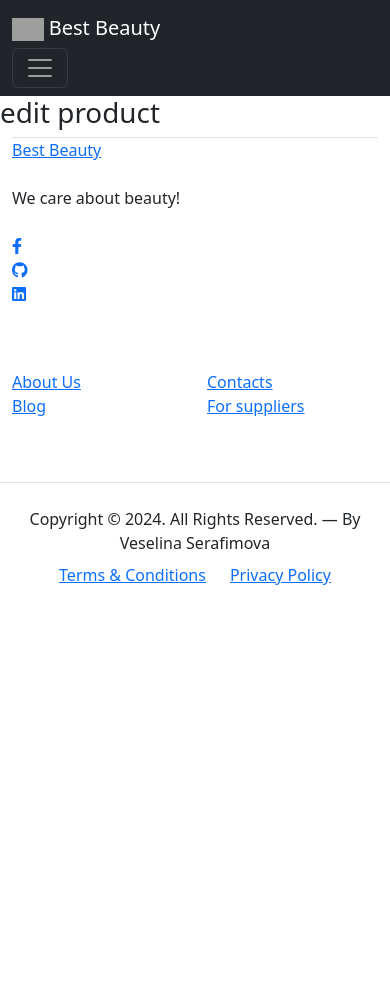
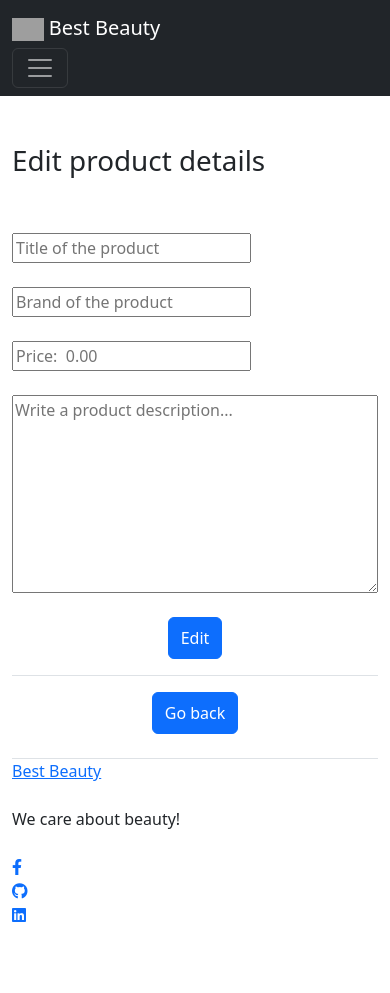
Before and after one commit to vessln/Cosmetics_store, a Django app: template templates/products/edit_product.html in a window 390 px wide. Shown: the top 993 px of the page. Before the commit the page ends 585 px from the top, so only its background shows below. Run offline with Django 5.2, Linux system fonts and the light colour scheme; the template is opened without the code that fills it: values that come from a table or form of the project are taken from there, others are empty; some libraries are stand-ins or nearby versions; grey boxes are pictures that could not be loaded.

Commit message:
make edit product page and form

```diff
--- a/cosmetics_store/products/forms.py
+++ b/cosmetics_store/products/forms.py
@@ -32,6 +32,7 @@ class CreateProductForm(forms.ModelForm):
     def save(self, commit=True):
         instance = super().save(commit=False)
 
+        # makes brand's name UPPERCASE
         instance.brand = self.cleaned_data["brand"].upper()
 
         image = self.cleaned_data["image_product"]
@@ -39,13 +40,13 @@ class CreateProductForm(forms.ModelForm):
         # thumbnail() calculates an appropriate thumbnail size to preserve the aspect of the image and resizes it:
         img.thumbnail((400, 300))
 
-        # create temporary object for the image, which is stored in memory, not on disk
+        # creates temporary object for the image, which is stored in memory, not on disk
         buffer = BytesIO()
         img.save(buffer, format="JPEG")
         # ensures that all data from the Beginning of the buffer will be ridden (pointer is moved to the beginning):
         buffer.seek(0)
 
-        # update the instance's image field with the new resized image
+        # updates the instance's image field with the new resized image
         instance.image_product = InMemoryUploadedFile(
             buffer,
             None,
@@ -61,6 +62,20 @@ class CreateProductForm(forms.ModelForm):
 
 
 class UpdateProductForm(forms.ModelForm):
+    def __init__(self, *args, **kwargs):
+        super().__init__(*args, **kwargs)
+        self.fields["title_product"].widget.attrs["readonly"] = "readonly"
+        self.fields["brand"].widget.attrs["readonly"] = "readonly"
+
     class Meta:
         model = ProductModel
-        fields = ("title_product", "category", "brand", "price", "image_product", "description",)
+        fields = ("title_product", "brand", "price", "description",)
+
+        error_messages = {
+            "price": {
+                "required": "Please, enter a price. This field is required.",
+            },
+            "description": {
+                "required": "Please, write a product description. This field is required.",
+            },
+        }
--- a/templates/products/edit_product.html
+++ b/templates/products/edit_product.html
@@ -4,6 +4,73 @@
 
 {% block main_content %}
 
-<h1>edit product</h1>
+    <div class="container">
+        <div class="row py-4 mt-4 align-items-center">
+            <div class="col-md-5 pr-lg-5 mb-5 mb-md-0">
+                <h1 class=" pb-0">Edit product details</h1>
+                <img width="80%" src="{% static 'images/login_grl.png' %}" alt="girl" class="img-fluid mb-3 d-none d-md-block">
+            </div>
+
+            <div class="col-md-7 col-lg-6 ml-auto">
+
+                <form action="{% url 'edit product' slug=object.slug  %}" method="post">
+
+                    <div class="row">
+
+                        <div class="input-group col-lg-12 mb-4">
+                            {{ form.title_product }}
+                        </div>
+
+                        <div class="input-group col-lg-12 mb-4">
+                            {{ form.brand }}
+                        </div>
+
+                        <div class="input-group col-lg-12 mb-4">
+                            {{ form.price }}
+                            {% if form.price.errors %}
+                                <div class="alert alert-danger">
+                                    <ul>
+                                        {% for error in form.price.errors %}
+                                            <li>{{ error }}</li>
+                                        {% endfor %}
+                                    </ul>
+                                </div>
+                            {% endif %}
+                        </div>
+
+                        <div class="input-group col-lg-12 mb-4">
+                            {{ form.description }}
+                            {% if form.description.errors %}
+                                <div class="alert alert-danger">
+                                    <ul>
+                                        {% for error in form.description.errors %}
+                                            <li>{{ error }}</li>
+                                        {% endfor %}
+                                    </ul>
+                                </div>
+                            {% endif %}
+                        </div>
+
+                    </div>
+
+                    <div class="text-center w-100">
+                        <button type="submit" class="btn btn-primary btn-block py-2">Edit</button>
+                    </div>
+
+                    {% csrf_token %}
+                </form>
+
+                <div class="form-group col-lg-12 mx-auto d-flex align-items-center my-3">
+                    <div class="border-bottom w-100 ml-5"></div>
+                </div>
+
+                <div class="text-center w-100">
+                    <a  href="{% url 'details product' slug=object.slug %}" class="btn btn-primary btn-block py-2">Go back</a>
+                </div>
+
+            </div>
+        </div>
+
+    </div>
 
 {% endblock %}
```
